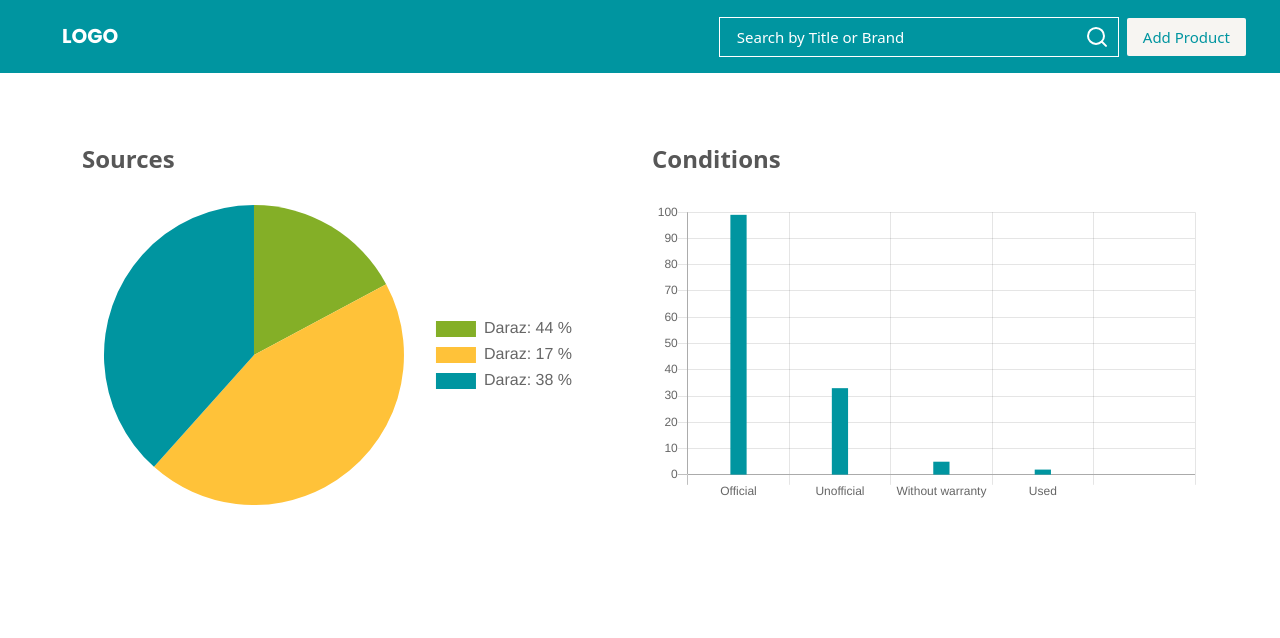
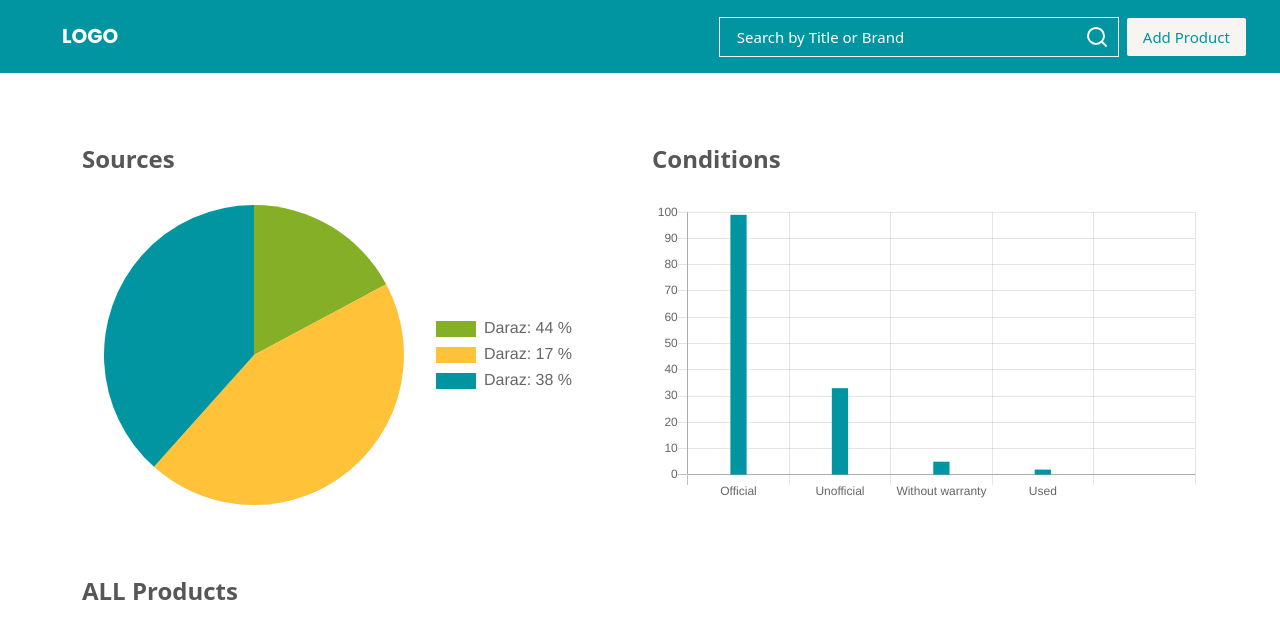
Before and after one commit to abdulkadershohan/gain-solutions-frontend-task, a React (Create React App) app: page / in a window 1280 px wide. Shown: the top 638 px of the page. Built offline with nearby package versions, Linux system fonts and the light colour scheme.

Commit message:
title resused components

```diff
--- a/src/App.js
+++ b/src/App.js
@@ -1,6 +1,7 @@
 import './App.css';
 import Chart from './components/chartSection/Chart';
 import Navbar from './components/navbar/Navbar';
+import Products from './components/products/Products';
 
 
 function App() {
@@ -9,6 +10,7 @@ function App() {
 
       <Navbar />
       <Chart />
+      <Products />
 
     </div>
   );
--- a/src/components/barChart/Barchart.js
+++ b/src/components/barChart/Barchart.js
@@ -1,5 +1,6 @@
 import React from 'react';
 import { Bar } from 'react-chartjs-2';
+import { HeaderTitle } from '../../utilitty';
 
 // defaults.global.tooltips.enabled = false
 // defaults.global.legend.position = 'bottom'
@@ -12,18 +13,10 @@ const BarChart = ({ data }) => {
     const used_phone = data.filter(item => item.used_phone === true).length
     return (
         <div>
-            <h1 style={{
-                fontSize: '24px',
-                fontWeight: 600,
-                lineHeight: '36px',
-                color: '#575757',
-                paddingTop: '20px',
-                paddingBottom: '20px',
+            <HeaderTitle title='Conditions' />
 
 
-            }}>
-                Conditions
-            </h1>
+
             <div
                 style={{
                     height: 300,
--- a/src/components/piChart/PiChart.js
+++ b/src/components/piChart/PiChart.js
@@ -1,5 +1,6 @@
 import React from 'react'
 import { defaults, Pie } from 'react-chartjs-2'
+import { HeaderTitle } from '../../utilitty'
 
 defaults.global.tooltips.enabled = false
 // defaults.global.legend.position = 'right'
@@ -17,18 +18,8 @@ export default function PiChart({ data }) {
 
     return (
         <div>
-            <h1 style={{
-                fontSize: '24px',
-                fontWeight: 600,
-                lineHeight: '36px',
-                color: '#575757',
-                paddingTop: '20px',
-                paddingBottom: '20px',
+            <HeaderTitle title='Sources' />
 
-
-            }}>
-                Sources
-            </h1>
             <div
                 style={{
                     height: 300,
--- /dev/null
+++ b/src/components/products/Products.js
@@ -0,0 +1,18 @@
+import React from 'react'
+import { HeaderTitle } from '../../utilitty'
+
+export default function Products() {
+    return (
+        <div className="container">
+            <div className="row">
+                <div className="col-6">
+                    <HeaderTitle title={'ALL Products'} />
+
+                </div>
+                <div className="col-6">
+
+                </div>
+            </div>
+        </div>
+    )
+}
--- /dev/null
+++ b/src/utilitty/HeaderTitle.js
@@ -0,0 +1,19 @@
+import React from 'react'
+
+export default function HeaderTitle({ title, ...rest }) {
+    return (
+        <h1 style={{
+            fontSize: '24px',
+            fontWeight: 600,
+            lineHeight: '36px',
+            color: '#575757',
+            paddingTop: '20px',
+            paddingBottom: '20px',
+            ...rest
+
+
+        }}>
+            {title}
+        </h1>
+    )
+}
--- /dev/null
+++ b/src/utilitty/index.js
@@ -0,0 +1 @@
+export { default as HeaderTitle } from './HeaderTitle';
```
Also changed, not shown: src/utility/index.js (deleted).
